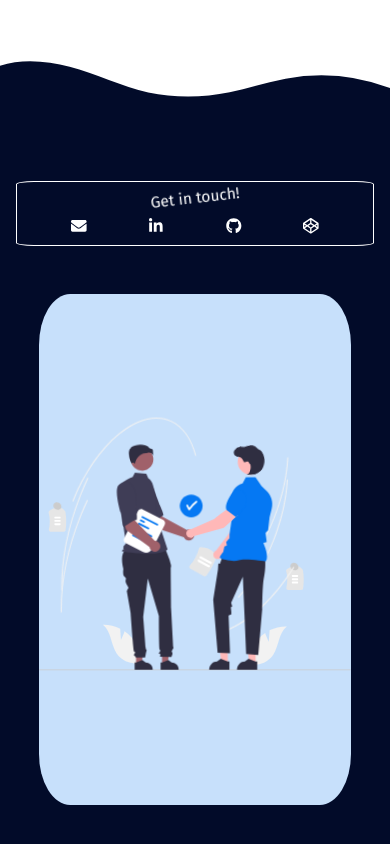
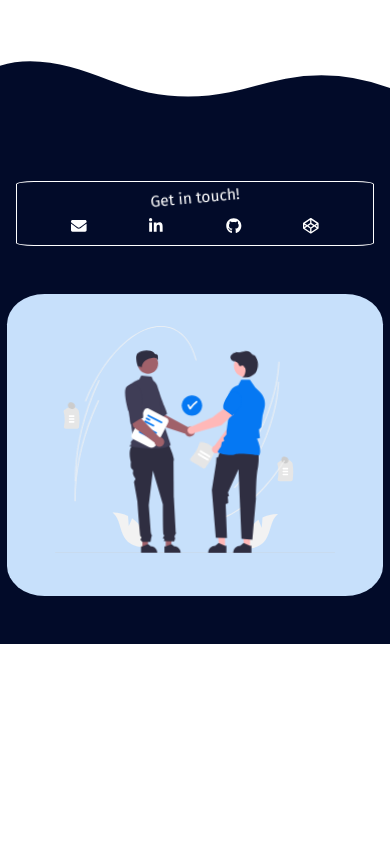
Before and after one commit to Nantakud/my_portfolio, a React (Create React App) app: page /about in a window 390 px wide. Shown: the part 3899-4743 px from the top of the page. After the commit the page ends 4543 px from the top, so only its background shows below. Built offline with nearby package versions, Linux system fonts and the light colour scheme; a web font is replaced by a local one.

Commit message:
new feature - make contact img responsive

```diff
--- a/src/components/contact/contact.scss
+++ b/src/components/contact/contact.scss
@@ -36,7 +36,6 @@
       border-radius: 10%;
       padding: 2rem;
       @media screen and (max-width: 1000px) {
-        padding: 0;
         width: 80%;
       }
     }
--- a/src/components/handshake/Handshake.jsx
+++ b/src/components/handshake/Handshake.jsx
@@ -7,9 +7,7 @@ export default function Handshake() {
   });
   return (
     <svg
-      className={inView ? "animate_hs" : null}
-      width="617"
-      height="500"
+      className={`handshake ${inView ? "animate_hs" : null}`}
       viewBox="0 0 617 500"
       fill="none"
       xmlns="http://www.w3.org/2000/svg"
--- a/src/components/handshake/handshake.scss
+++ b/src/components/handshake/handshake.scss
@@ -1,5 +1,7 @@
-svg {
+.handshake {
   max-width: 90%;
+  @media screen and (max-width: 1000px) {
+  }
 }
 
 g {
```
